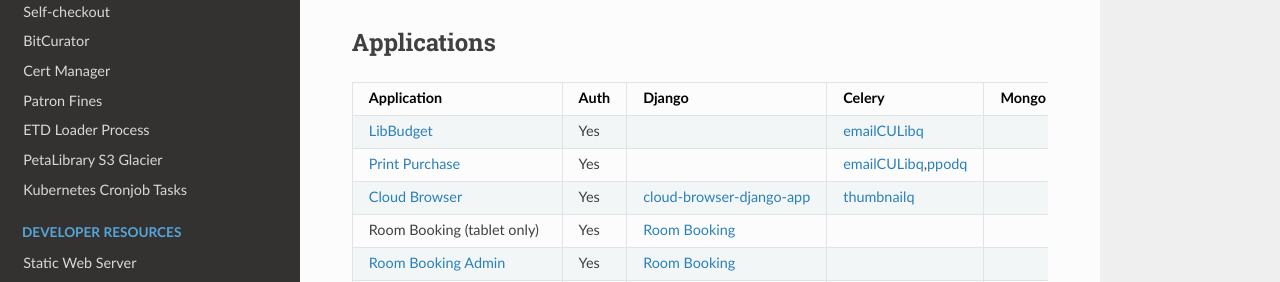
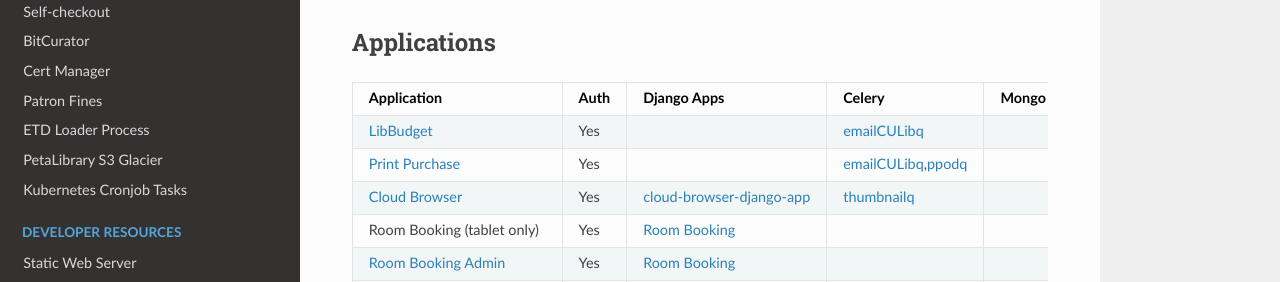
Before and after one commit to culibraries/documentation, a Sphinx documentation site: the page built from docs/pages/cybercom-dev.md, in a window 1280 px wide and 900 px high, scrolled down 2564 px. Shown: the part 169-451 px from the top of the window. Built offline with Sphinx 7.4.7 and the Read the Docs theme 2.0.0, drawn with Linux system fonts in a browser that asks for light colours.

Commit message:
roadmap to applications

```diff
--- a/docs/pages/cybercom-dev.md
+++ b/docs/pages/cybercom-dev.md
@@ -104,7 +104,7 @@
 1. Celery Queue build missing requirement
 
 ## Applications
-|Application| Auth | Django | Celery | Mongo|
+|Application| Auth | Django Apps| Celery | Mongo|
 |-----------|-------|-------|---------|----|
 |[LibBudget](https://libapps.colorado.edu/libbudget/)| Yes | |[emailCULibq](https://github.com/culibraries/emailCULibq)||
 |[Print Purchase](https://libapps.colorado.edu/printpurchase/)|  Yes | |[emailCULibq](https://github.com/culibraries/emailCULibq),[ppodq](https://github.com/culibraries/ppodq)| |
```
